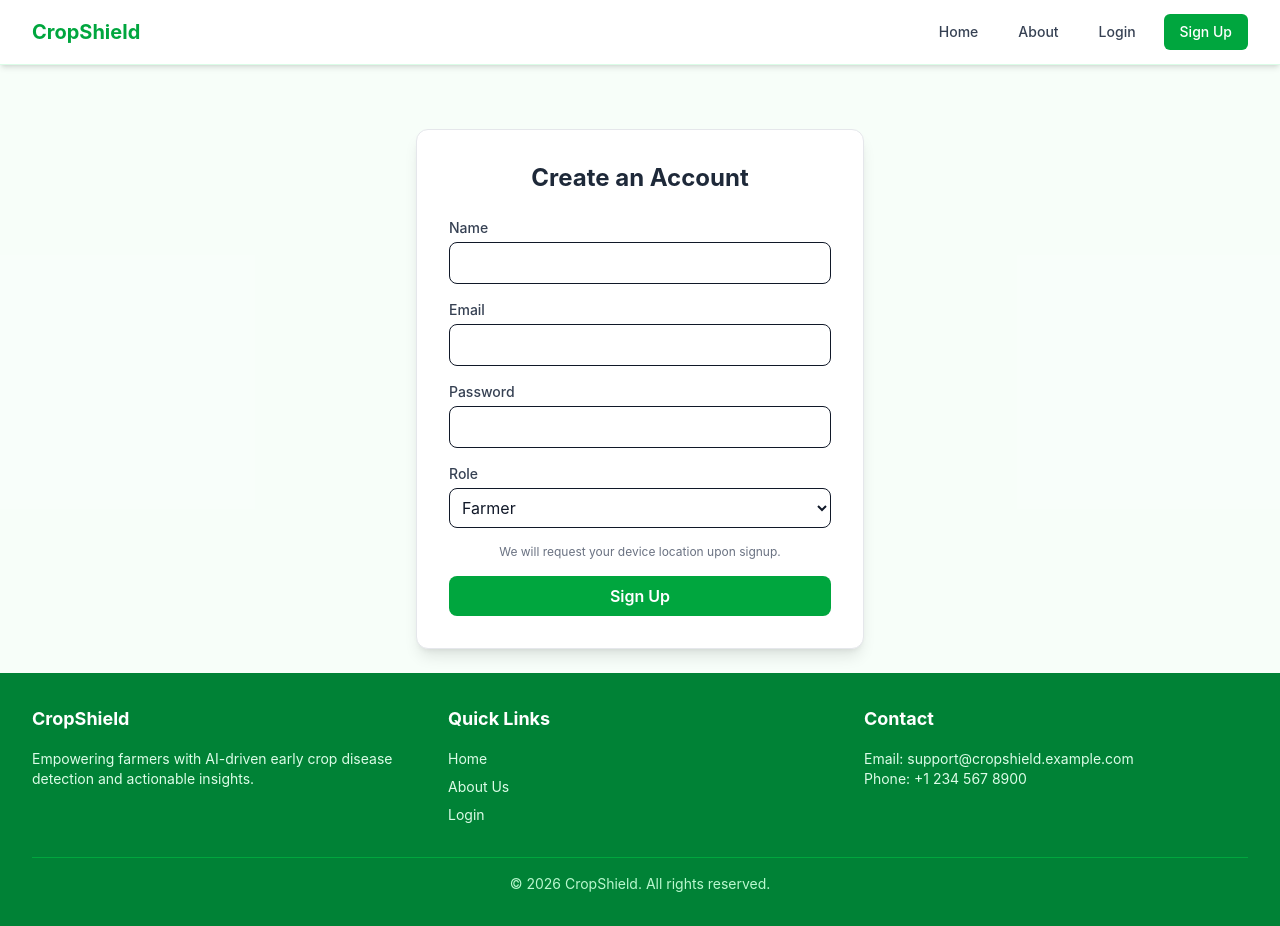
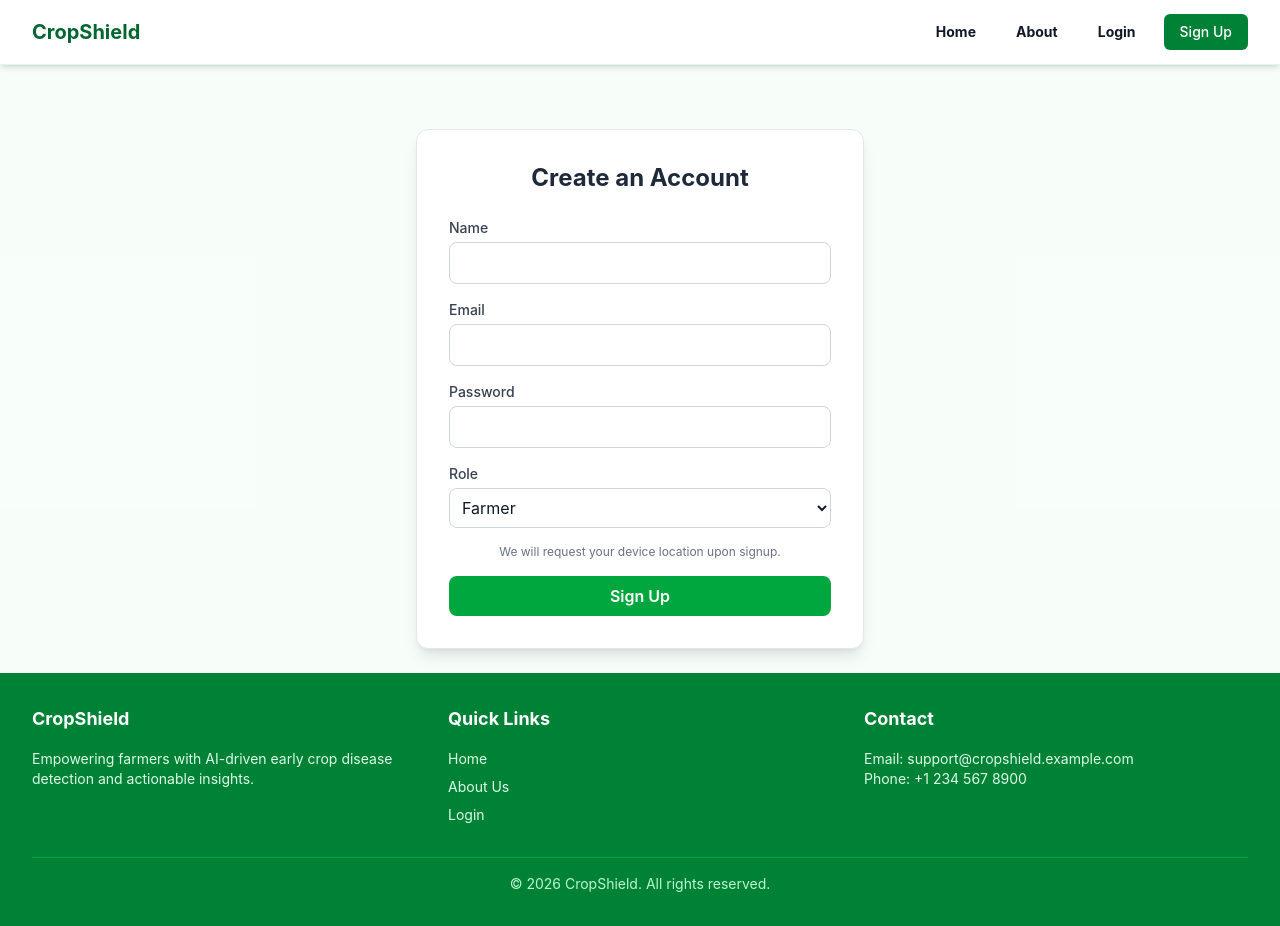
Before and after one commit to RaiyanChandle/CropDiseasePredictionMiniProject, a React (Vite) app in the folder client/: page /signup in a window 1280 px wide. Built offline with nearby package versions, Linux system fonts and the light colour scheme.

Commit message:
created dynamic login session

```diff
--- a/client/src/components/layout/Navbar.jsx
+++ b/client/src/components/layout/Navbar.jsx
@@ -16,23 +16,23 @@ const Navbar = () => {
       <div className="max-w-7xl mx-auto px-4 sm:px-6 lg:px-8">
         <div className="flex justify-between h-16 items-center">
           <div className="flex-shrink-0 flex items-center">
-            <Link to="/" className="text-xl font-bold text-green-600 dark:text-green-400">CropShield</Link>
+            <Link to="/" className="text-xl font-bold text-green-800">CropShield</Link>
           </div>
           <div className="flex space-x-4 items-center">
-            <Link to="/" className="text-gray-700 dark:text-gray-200 hover:text-green-600 px-3 py-2 rounded-md text-sm font-medium">Home</Link>
-            <Link to="/about" className="text-gray-700 dark:text-gray-200 hover:text-green-600 px-3 py-2 rounded-md text-sm font-medium">About</Link>
+            <Link to="/" className="text-gray-900 font-bold hover:text-green-700 px-3 py-2 rounded-md text-sm">Home</Link>
+            <Link to="/about" className="text-gray-900 font-bold hover:text-green-700 px-3 py-2 rounded-md text-sm">About</Link>
             {user?.role === 'admin' && (
-              <Link to="/admin-map" className="text-gray-700 dark:text-gray-200 hover:text-green-600 px-3 py-2 rounded-md text-sm font-medium">Disease Map</Link>
+              <Link to="/admin-map" className="text-gray-900 font-bold hover:text-green-700 px-3 py-2 rounded-md text-sm">Disease Map</Link>
             )}
             {user ? (
               <>
-                <span className="text-sm text-gray-500 dark:text-gray-400">Hi, {user.name} ({user.role})</span>
-                <button onClick={handleLogout} className="text-gray-700 dark:text-gray-200 hover:text-red-500 px-3 py-2 rounded-md text-sm font-medium">Logout</button>
+                <span className="text-sm font-semibold text-gray-800">Hi, {user.name} ({user.role})</span>
+                <button onClick={handleLogout} className="text-gray-900 font-bold hover:text-red-600 px-3 py-2 rounded-md text-sm">Logout</button>
               </>
             ) : (
               <>
-                <Link to="/login" className="text-gray-700 dark:text-gray-200 hover:text-green-600 px-3 py-2 rounded-md text-sm font-medium">Login</Link>
-                <Link to="/signup" className="bg-green-600 text-white hover:bg-green-700 px-4 py-2 rounded-md text-sm font-medium transition">Sign Up</Link>
+                <Link to="/login" className="text-gray-900 font-bold hover:text-green-700 px-3 py-2 rounded-md text-sm">Login</Link>
+                <Link to="/signup" className="bg-green-700 text-white hover:bg-green-800 px-4 py-2 rounded-md text-sm font-medium transition">Sign Up</Link>
               </>
             )}
           </div>
--- a/client/src/pages/Home.jsx
+++ b/client/src/pages/Home.jsx
@@ -1,7 +1,10 @@
-import React from 'react';
+import React, { useContext } from 'react';
 import { Link } from 'react-router-dom';
+import { AuthContext } from '../context/AuthContext';
 
 const Home = () => {
+  const { user } = useContext(AuthContext);
+
   return (
     <div className="flex flex-col items-center justify-center min-h-[70vh] px-4 text-center">
       <h1 className="text-5xl font-extrabold text-green-700 mb-6 tracking-tight">
@@ -12,6 +15,15 @@ const Home = () => {
       </p>
 
       <div className="flex space-x-4">
+        {user ? (
+          <Link
+            to={user.role === 'admin' ? '/admin-dashboard' : '/farmer-dashboard'}
+            className="px-6 py-3 bg-green-600 text-white rounded-lg font-semibold hover:bg-green-700 transition shadow-lg"
+          >
+            Go to Dashboard
+          </Link>
+        ) : (
+          <>
             <Link
               to="/signup"
               className="px-6 py-3 bg-green-600 text-white rounded-lg font-semibold hover:bg-green-700 transition shadow-lg"
@@ -24,6 +36,8 @@ const Home = () => {
             >
               Login
             </Link>
+          </>
+        )}
       </div>
 
       <div className="mt-16 grid grid-cols-1 md:grid-cols-3 gap-8 max-w-5xl w-full">
--- a/client/src/pages/Login.jsx
+++ b/client/src/pages/Login.jsx
@@ -1,12 +1,18 @@
-import React, { useState, useContext } from 'react';
+import React, { useState, useContext, useEffect } from 'react';
 import { useNavigate } from 'react-router-dom';
 import { AuthContext } from '../context/AuthContext';
 
 const Login = () => {
   const [formData, setFormData] = useState({ email: '', password: '' });
   const [error, setError] = useState('');
-  const { login } = useContext(AuthContext);
+  const { user, login } = useContext(AuthContext);
   const navigate = useNavigate();
+
+  useEffect(() => {
+    if (user) {
+      navigate(user.role === 'admin' ? '/admin-dashboard' : '/farmer-dashboard');
+    }
+  }, [user, navigate]);
 
   const getLocation = () => {
     return new Promise((resolve) => {
@@ -46,20 +52,20 @@ const Login = () => {
   };
 
   return (
-    <div className="max-w-md mx-auto mt-10 bg-white dark:bg-gray-800 p-8 border border-gray-200 dark:border-gray-700 rounded-xl shadow-lg">
-      <h2 className="text-2xl font-bold text-center text-gray-800 dark:text-white mb-6">Welcome Back</h2>
+    <div className="max-w-md mx-auto mt-10 bg-white p-8 border border-gray-200 rounded-xl shadow-lg">
+      <h2 className="text-2xl font-bold text-center text-gray-800 mb-6">Welcome Back</h2>
       {error && <p className="text-red-500 text-sm mb-4 text-center">{error}</p>}
       <form onSubmit={handleSubmit} className="space-y-4">
         <div>
-          <label className="block text-sm font-medium text-gray-700 dark:text-gray-300">Email</label>
-          <input type="email" required value={formData.email} onChange={(e) => setFormData({...formData, email: e.target.value})} className="mt-1 w-full p-2 border rounded-lg dark:bg-gray-700 dark:border-gray-600 dark:text-white" />
+          <label className="block text-sm font-medium text-gray-700">Email</label>
+          <input type="email" required value={formData.email} onChange={(e) => setFormData({...formData, email: e.target.value})} className="mt-1 w-full p-2 border border-gray-300 rounded-lg text-gray-900 focus:outline-none focus:ring-2 focus:ring-green-500" />
         </div>
         <div>
-          <label className="block text-sm font-medium text-gray-700 dark:text-gray-300">Password</label>
-          <input type="password" required value={formData.password} onChange={(e) => setFormData({...formData, password: e.target.value})} className="mt-1 w-full p-2 border rounded-lg dark:bg-gray-700 dark:border-gray-600 dark:text-white" />
+          <label className="block text-sm font-medium text-gray-700">Password</label>
+          <input type="password" required value={formData.password} onChange={(e) => setFormData({...formData, password: e.target.value})} className="mt-1 w-full p-2 border border-gray-300 rounded-lg text-gray-900 focus:outline-none focus:ring-2 focus:ring-green-500" />
         </div>
         <p className="text-xs text-gray-500 mt-2 text-center">We will request your device location upon login.</p>
-        <button type="submit" className="w-full bg-green-600 text-white p-2 rounded-lg font-semibold hover:bg-green-700">Login</button>
+        <button type="submit" className="w-full bg-green-600 text-white p-2 rounded-lg font-semibold hover:bg-green-700 transition">Login</button>
       </form>
     </div>
   );
--- a/client/src/pages/Signup.jsx
+++ b/client/src/pages/Signup.jsx
@@ -1,12 +1,18 @@
-import React, { useState, useContext } from 'react';
+import React, { useState, useContext, useEffect } from 'react';
 import { useNavigate } from 'react-router-dom';
 import { AuthContext } from '../context/AuthContext';
 
 const Signup = () => {
   const [formData, setFormData] = useState({ name: '', email: '', password: '', role: 'farmer' });
   const [error, setError] = useState('');
-  const { login } = useContext(AuthContext);
+  const { user, login } = useContext(AuthContext);
   const navigate = useNavigate();
+
+  useEffect(() => {
+    if (user) {
+      navigate(user.role === 'admin' ? '/admin-dashboard' : '/farmer-dashboard');
+    }
+  }, [user, navigate]);
 
   const getLocation = () => {
     return new Promise((resolve) => {
@@ -46,31 +52,31 @@ const Signup = () => {
   };
 
   return (
-    <div className="max-w-md mx-auto mt-10 bg-white dark:bg-gray-800 p-8 border border-gray-200 dark:border-gray-700 rounded-xl shadow-lg">
-      <h2 className="text-2xl font-bold text-center text-gray-800 dark:text-white mb-6">Create an Account</h2>
+    <div className="max-w-md mx-auto mt-10 bg-white p-8 border border-gray-200 rounded-xl shadow-lg">
+      <h2 className="text-2xl font-bold text-center text-gray-800 mb-6">Create an Account</h2>
       {error && <p className="text-red-500 text-sm mb-4 text-center">{error}</p>}
       <form onSubmit={handleSubmit} className="space-y-4">
         <div>
-          <label className="block text-sm font-medium text-gray-700 dark:text-gray-300">Name</label>
-          <input type="text" required value={formData.name} onChange={(e) => setFormData({...formData, name: e.target.value})} className="mt-1 w-full p-2 border rounded-lg dark:bg-gray-700 dark:border-gray-600 dark:text-white" />
+          <label className="block text-sm font-medium text-gray-700">Name</label>
+          <input type="text" required value={formData.name} onChange={(e) => setFormData({...formData, name: e.target.value})} className="mt-1 w-full p-2 border border-gray-300 rounded-lg text-gray-900 focus:outline-none focus:ring-2 focus:ring-green-500" />
         </div>
         <div>
-          <label className="block text-sm font-medium text-gray-700 dark:text-gray-300">Email</label>
-          <input type="email" required value={formData.email} onChange={(e) => setFormData({...formData, email: e.target.value})} className="mt-1 w-full p-2 border rounded-lg dark:bg-gray-700 dark:border-gray-600 dark:text-white" />
+          <label className="block text-sm font-medium text-gray-700">Email</label>
+          <input type="email" required value={formData.email} onChange={(e) => setFormData({...formData, email: e.target.value})} className="mt-1 w-full p-2 border border-gray-300 rounded-lg text-gray-900 focus:outline-none focus:ring-2 focus:ring-green-500" />
         </div>
         <div>
-          <label className="block text-sm font-medium text-gray-700 dark:text-gray-300">Password</label>
-          <input type="password" required value={formData.password} onChange={(e) => setFormData({...formData, password: e.target.value})} className="mt-1 w-full p-2 border rounded-lg dark:bg-gray-700 dark:border-gray-600 dark:text-white" />
+          <label className="block text-sm font-medium text-gray-700">Password</label>
+          <input type="password" required value={formData.password} onChange={(e) => setFormData({...formData, password: e.target.value})} className="mt-1 w-full p-2 border border-gray-300 rounded-lg text-gray-900 focus:outline-none focus:ring-2 focus:ring-green-500" />
         </div>
         <div>
-          <label className="block text-sm font-medium text-gray-700 dark:text-gray-300">Role</label>
-          <select value={formData.role} onChange={(e) => setFormData({...formData, role: e.target.value})} className="mt-1 w-full p-2 border rounded-lg dark:bg-gray-700 dark:border-gray-600 dark:text-white">
+          <label className="block text-sm font-medium text-gray-700">Role</label>
+          <select value={formData.role} onChange={(e) => setFormData({...formData, role: e.target.value})} className="mt-1 w-full p-2 border border-gray-300 rounded-lg text-gray-900 focus:outline-none focus:ring-2 focus:ring-green-500">
             <option value="farmer">Farmer</option>
             <option value="admin">Admin</option>
           </select>
         </div>
         <p className="text-xs text-gray-500 mt-2 text-center">We will request your device location upon signup.</p>
-        <button type="submit" className="w-full bg-green-600 text-white p-2 rounded-lg font-semibold hover:bg-green-700">Sign Up</button>
+        <button type="submit" className="w-full bg-green-600 text-white p-2 rounded-lg font-semibold hover:bg-green-700 transition">Sign Up</button>
       </form>
     </div>
   );
```
Also changed, not shown: 1 other file (tests, documents, lock files or other folders). Lines whose indentation alone changed are shown as unchanged.
